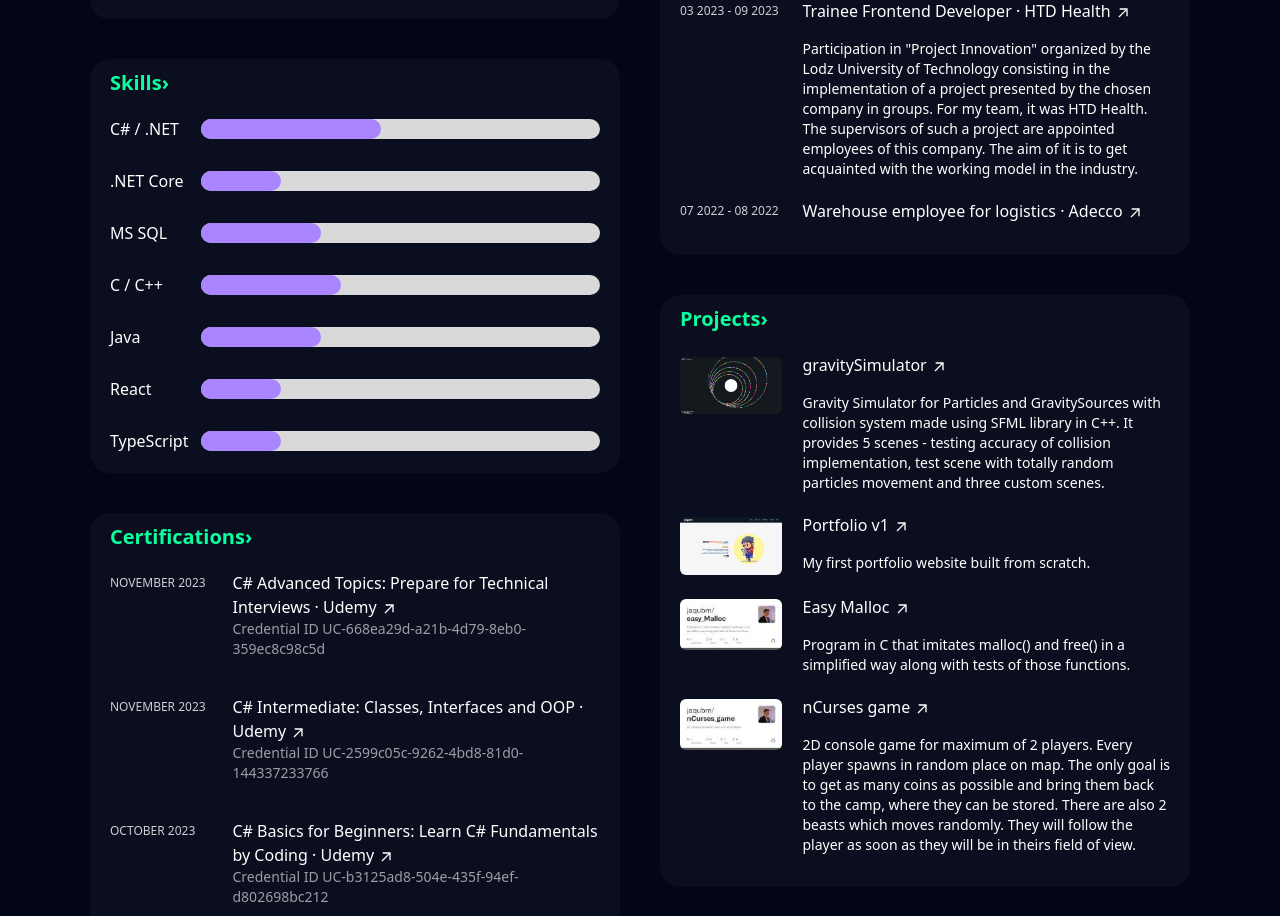
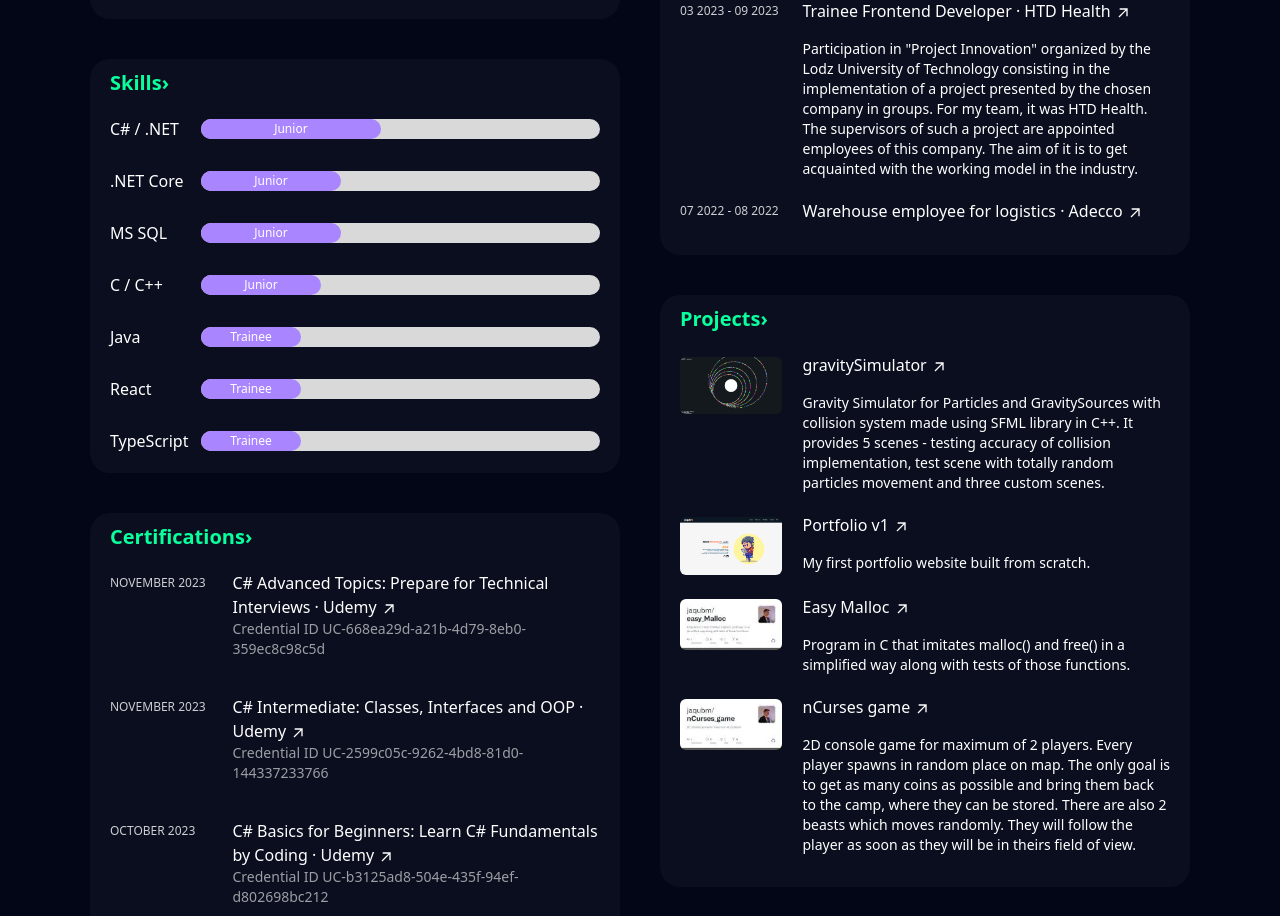
Before and after one commit to jaqubm/PortfolioV2, a React (Vite) app: page / in a window 1280 px wide. Shown: the part 787-1703 px from the top of the page. Built offline with nearby package versions, Linux system fonts and the light colour scheme.

Commit message:
Improved presentation of skills level

```diff
--- a/src/components/ProgressBar.tsx
+++ b/src/components/ProgressBar.tsx
@@ -5,7 +5,9 @@
 const ProgressBar = ({ progress } : ProgressBarProps) => (
   <>
     <div className="w-full h-5 bg-gray rounded-full relative">
-      <div className="h-5 bg-accent rounded-full absolute top-0 left-0" style={{ width: `${progress}%`}} />
+      <div className="h-5 bg-accent rounded-full absolute top-0 left-0 lg:text-xs text-[10px] flex justify-center items-center" style={{ width: `${progress}%`}}>
+        { progress >= 90 ? "Expert" : progress > 75 ? "Advanced" : progress > 50 ? "Regular" : progress > 25 ? "Junior" : "Trainee" }
+      </div>
     </div>
   </>
 )
--- a/src/components/pages/Skills.tsx
+++ b/src/components/pages/Skills.tsx
@@ -16,27 +16,27 @@
           C# / .NET
         </SkillInfo>
 
-        <SkillInfo progress={ 20 }>
+        <SkillInfo progress={ 35 }>
           .NET Core
         </SkillInfo>
 
-        <SkillInfo progress={ 30 }>
+        <SkillInfo progress={ 35 }>
           MS SQL
         </SkillInfo>
 
-        <SkillInfo progress={ 35 }>
+        <SkillInfo progress={ 30 }>
           C / C++
         </SkillInfo>
 
-        <SkillInfo progress={ 30 }>
+        <SkillInfo progress={ 25 }>
           Java
         </SkillInfo>
 
-        <SkillInfo progress={ 20 }>
+        <SkillInfo progress={ 25 }>
           React
         </SkillInfo>
 
-        <SkillInfo progress={ 20 }>
+        <SkillInfo progress={ 25 }>
           TypeScript
         </SkillInfo>
 
```
